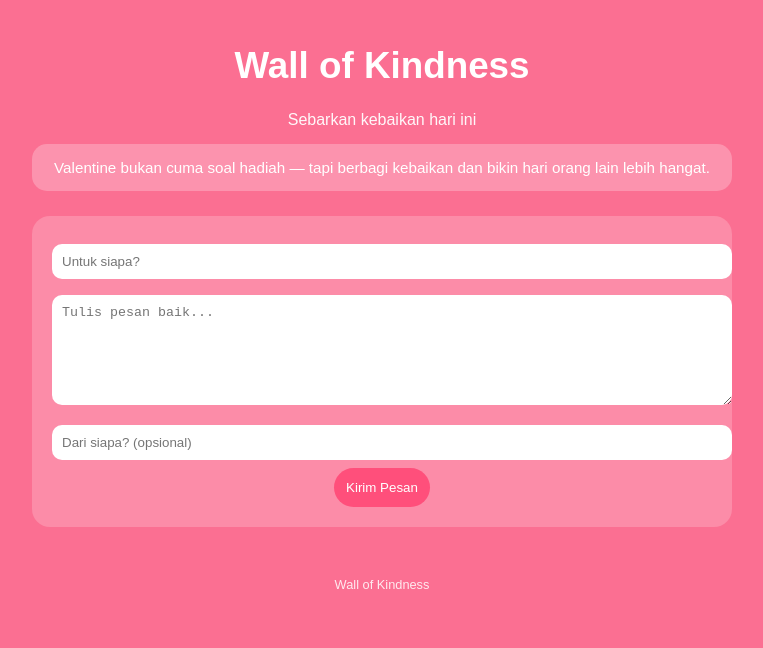
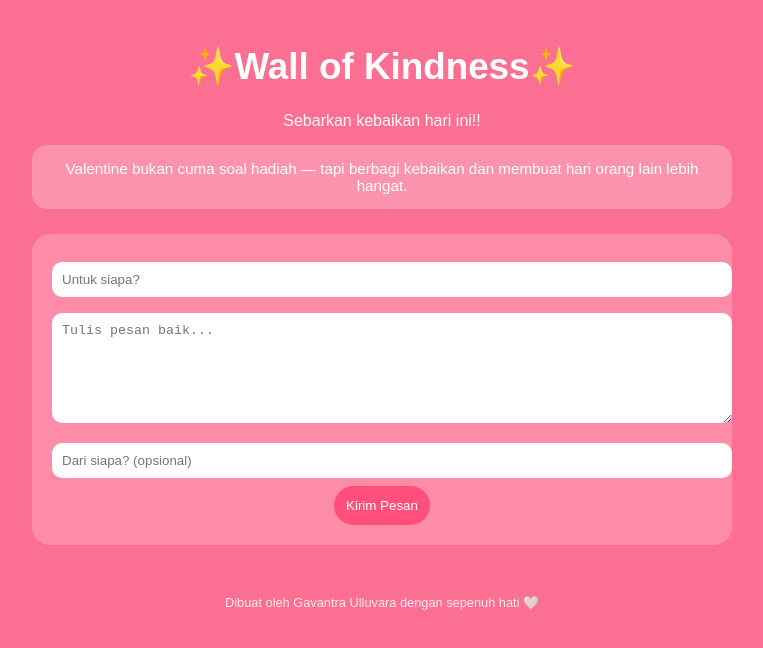
Before and after one commit to neeyaa/Wallkindy-, a plain HTML site: page index.html in a window 1280 px wide. Shown: the whole page, without its empty margins (258-1021 px from the left). Drawn offline with Linux system fonts and the light colour scheme.

Commit message:
Update header and footer content in index.html

```diff
--- a/index.html
+++ b/index.html
@@ -86,11 +86,11 @@ button {
 <body>
 
 <div class="container">
-<h1>Wall of Kindness</h1>
-<div class="subtitle">Sebarkan kebaikan hari ini</div>
+<h1>✨Wall of Kindness✨</h1>
+<div class="subtitle">Sebarkan kebaikan hari ini!!</div>
 
 <div class="about">
-Valentine bukan cuma soal hadiah — tapi berbagi kebaikan dan bikin hari orang lain lebih hangat.
+Valentine bukan cuma soal hadiah — tapi berbagi kebaikan dan membuat hari orang lain lebih hangat.
 </div>
 
 <form id="messageForm">
@@ -102,7 +102,7 @@ Valentine bukan cuma soal hadiah — tapi berbagi kebaikan dan bikin hari orang
 
 <div class="wall" id="wall"></div>
 
-<div class="footer">Wall of Kindness</div>
+<div class="footer">Dibuat oleh Gavantra Ulluvara dengan sepenuh hati 🤍 </div>
 </div>
 
 <script>
```
